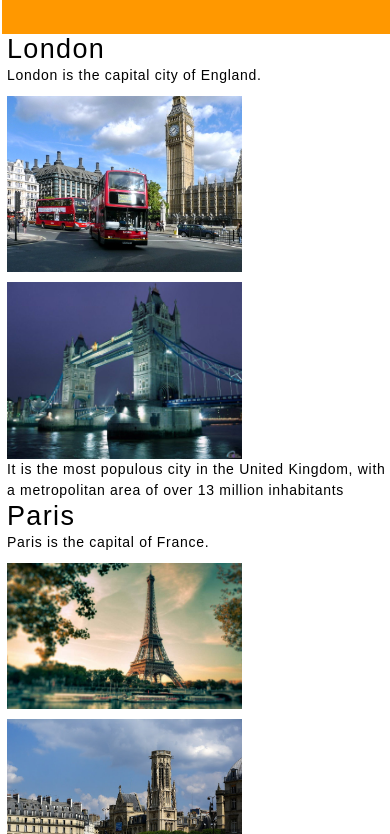
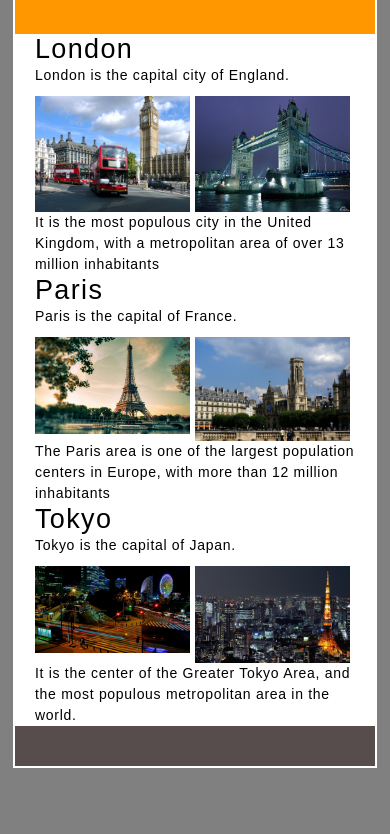
Before and after one commit to Ruslan1386/DZ_8, a plain HTML site: page DZ_8_1/index.html in a window 390 px wide. Shown: the part 88-922 px from the top of the page. After the commit the page ends 856 px from the top, so only its background shows below. Drawn offline with Linux system fonts and the light colour scheme.

Commit message:
two corrected

```diff
--- a/DZ_8_1/css/adaptive.css
+++ b/DZ_8_1/css/adaptive.css
@@ -1,17 +1,20 @@
 @media (max-width: 960px) {
+	.wrapper {
+		width: 100%;
+		max-width: 768px;
+	}
+	header, main, footer {
+		width: 100%;
+	}
 	main {
 		display: block;
 	}
-
 	h1, p, h2 {
-		width: 100%;
-		max-width: 955px;
-		margin: 0 5px 0 5px;
+		width: 90%;
 	}
 
 	.city {
 		width: 100%;
-		max-width: 750px;
 		display: block;
 		margin: auto;
 	}
@@ -21,108 +24,62 @@
 	}
 }
 
+
 @media (max-width: 768px) {
-	header {
-		width: 100%;
-		max-width: 763px;
-	}
-	footer {
-		width: 100%;
-		max-width: 763px;
-	}
-	h1, p, h2 {
-		width: 100%;
-		max-width: 743px;
-	}
 	.wrapper {
 		width: 100%;
-		max-width: 768px;
+		max-width: 667px;
 	}
-	.city {
-		max-width: 700px;
-		margin: 0 auto;
-	}
+
 	img {
 		width: 100%;
-		max-width: 325px;
+		max-width: 250px;
 	}
 }
 
-@media (max-width: 600px) {
-	header {
-		width: 100%;
-		max-width: 595px;
-	}
-	footer {
-		width: 100%;
-		max-width: 595px;
-	}
-	h1, p, h2 {
-		width: 100%;
-		max-width: 580px;
-	}
-	.wrapper {
-		width: 100%;
-		max-width: 600px;
-	}
-	.city {
-		max-width: 580px;
-		margin: 0 auto;
-	}
-	img {
-		width: 100%;
-		max-width: 275px;
-	}
-}
-@media (max-width: 568px) {
-	header {
-		width: 100%;
-		max-width: 563px;
-	}
-	footer {
-		width: 100%;
-		max-width: 563px;
-	}
-	h1, p, h2 {
-		width: 100%;
-		max-width: 543px;
-	}
+@media (max-width: 667px) {
 	.wrapper {
 		width: 100%;
 		max-width: 568px;
 	}
-	.city {
-		max-width: 563px;
+}
+
+@media (max-width: 568px) {
+	.wrapper {
+		width: 100%;
+		max-width: 468px;
 	}
 	img {
 		width: 100%;
-		max-width: 235px;
+		max-width: 200px;
 	}
 }
 
-@media (max-width: 320px) {
-	header {
-		width: 100%;
-		max-width: 315px;
-	}
-	h1, p, h2 {
-		width: 100%;
-		max-width: 300px;
-	}
-	footer {
-		width: 100%;
-		max-width: 315px;
-	}
+@media (max-width: 400px) {
 	.wrapper {
 		width: 100%;
-		max-width: 315px;
-	}
-	.city {
-		width: 100%;
-		max-width: 315px;
+		max-width: 360px;
 	}
 	img {
 		width: 100%;
-		max-width: 145px;
+		max-width: 155px;
 	}
 }
+
+@media (max-width: 360px) {
+	.wrapper {
+		width: 100%;
+		max-width: 320px;
+	}
+	img {
+		width: 100%;
+		max-width: 135px;
+	}
+}
+@media (max-width: 320px) {
+	.wrapper {
+		width: 100%;
+		max-width: 310px;
+	}
+
+}
--- a/DZ_8_2/css/adaptive.css
+++ b/DZ_8_2/css/adaptive.css
@@ -1,3 +1,15 @@
+@media (max-width: 1024px) {
+	header {
+		width: 100%;
+		max-width: 1024px;
+	}
+
+	main {
+		width: 100%;
+		max-width: 1024px;
+	}
+}
+
 @media (max-width: 768px) {
 	header {
 		width: 100%;
@@ -36,6 +48,44 @@
 		float: none;
 	}
 }
+@media (max-width: 568px) {
+	header {
+		width: 100%;
+		max-width: 568px;
+	}
+
+	main {
+		width: 100%;
+		max-width: 568px;
+	}
+
+	#walk {
+		width: 100%;
+		max-width: 563px;
+		padding-left: 5px;
+	}
+	#walk p {
+		width: 100%;
+		max-width: 548px;
+	}
+	#walk img {
+		display: block;
+		margin: auto;
+	}
+
+	#drive {
+		width: 100%;
+		max-width: 548px;
+		float: none;
+		clear: none;
+	}
+	#question {
+		width: 100%;
+		max-width: 568px;
+		display: inline-block;
+		float: none;
+	}
+}
 
 @media (max-width: 375px) {
 	#walk img {
```
